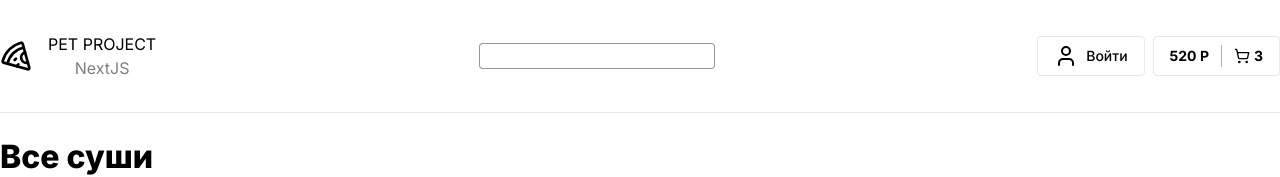
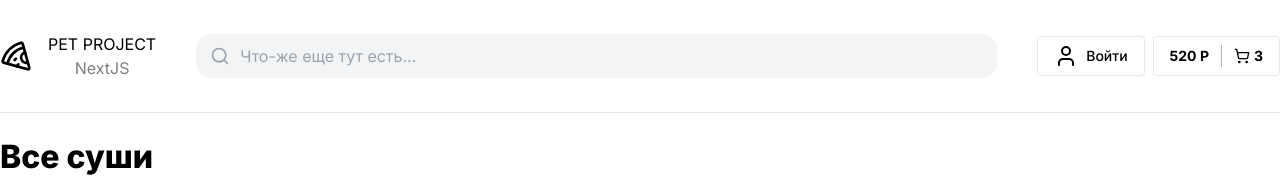
Before and after one commit to GitHubFoxy/pet-project, a Next.js app: page / in a window 1280 px wide. Shown: the top 177 px of the page. Built offline with nearby package versions, Linux system fonts and the light colour scheme.

Commit message:
adding axios

```diff
--- a/components/shared/header.tsx
+++ b/components/shared/header.tsx
@@ -4,6 +4,8 @@ import { ArrowRight, Pizza, ShoppingCart, User } from "lucide-react";
 import Container from "./container";
 import { cn } from "@/lib/utils";
 import { Button } from "../ui/button";
+import Link from "next/link";
+import { SearchInput } from "./search-input";
 
 type Props = {
   className?: string;
@@ -14,6 +16,7 @@ const Header: React.FC<Props> = (className: Props) => {
     <>
       <header className={cn("border-b", className)}>
         <Container className="flex items-center justify-between py-8">
+          <Link href='/'>
             <div className="flex items-center gap-4">
               <Pizza size={32} />
               <div className="">
@@ -21,12 +24,10 @@ const Header: React.FC<Props> = (className: Props) => {
                 <p className="text-center opacity-50">NextJS</p>
               </div>
             </div>
+          </Link>
 
-          <div>
-            <input
-              type="text"
-              className="rounded border border-[rgba(0,0,0,0.4)]"
-            />
+          <div className="mx-10 flex-1">
+            <SearchInput  />
           </div>
 
           <div className="flex items-center gap-2">
--- /dev/null
+++ b/components/shared/search-input.tsx
@@ -0,0 +1,46 @@
+'use client'
+
+import { cn } from "@/lib/utils"
+import { Search } from "lucide-react"
+import Link from "next/link"
+import { useRef, useState } from "react"
+import { useClickAway } from "react-use"
+
+interface Props{
+    className?: string
+}
+
+export const SearchInput: React.FC<Props> = ({className}) => {
+
+    const [focused, setFocused] = useState(false)
+    const ref = useRef(null)
+
+    useClickAway(ref, () => {
+
+    })
+
+
+    return (
+        <>
+        <div className={cn("fixed inset-0 bg-black/50 z-30 opacity-0 invisible transition-all duration-200", focused && "visible opacity-100")} onClick={() => setFocused(false)}>
+
+        </div>
+        <div ref={ref} className="flex rounded-2xl flex-1 justify-between relative h-11 z-30">
+            <Search className="absolute top-1/2 translate-y-[-50%] left-3 h-5 text-gray-400 "/>
+            <input className="rounded-2xl outline-none w-full bg-gray-100 pl-11"
+             placeholder="Что-же еще тут есть..."
+             type="text"
+             onFocus={() => setFocused(true)}
+             />
+        <div className={cn("absolute w-full bg-white rounded-xl py-2 top-14 shadow-md transition-all duration-200 invisible opacity-0 z-30", focused && 'visible opacity-100 top-12')}>
+            <Link href={'/products/search/'} className="">
+                <div className="px-3 py-2  duration-200 hover:bg-zinc-500/20 cursor-pointer flex gap-2 items-center">
+                <img src="https://media.dodostatic.net/image/r:584x584/11EE796FA8B9B8E3828E5FDBDEF24A39.avif" alt="pizza1img" width={48} />
+                Sushi1
+                </div>
+            </Link>
+        </div>
+        </div>
+        </>
+    )
+}
--- /dev/null
+++ b/services/procuts.ts
@@ -0,0 +1,3 @@
+export const search = async (query: string) => {
+
+}
```
Also changed, not shown: services/api-client.ts (added). Lines whose indentation alone changed are shown as unchanged.
